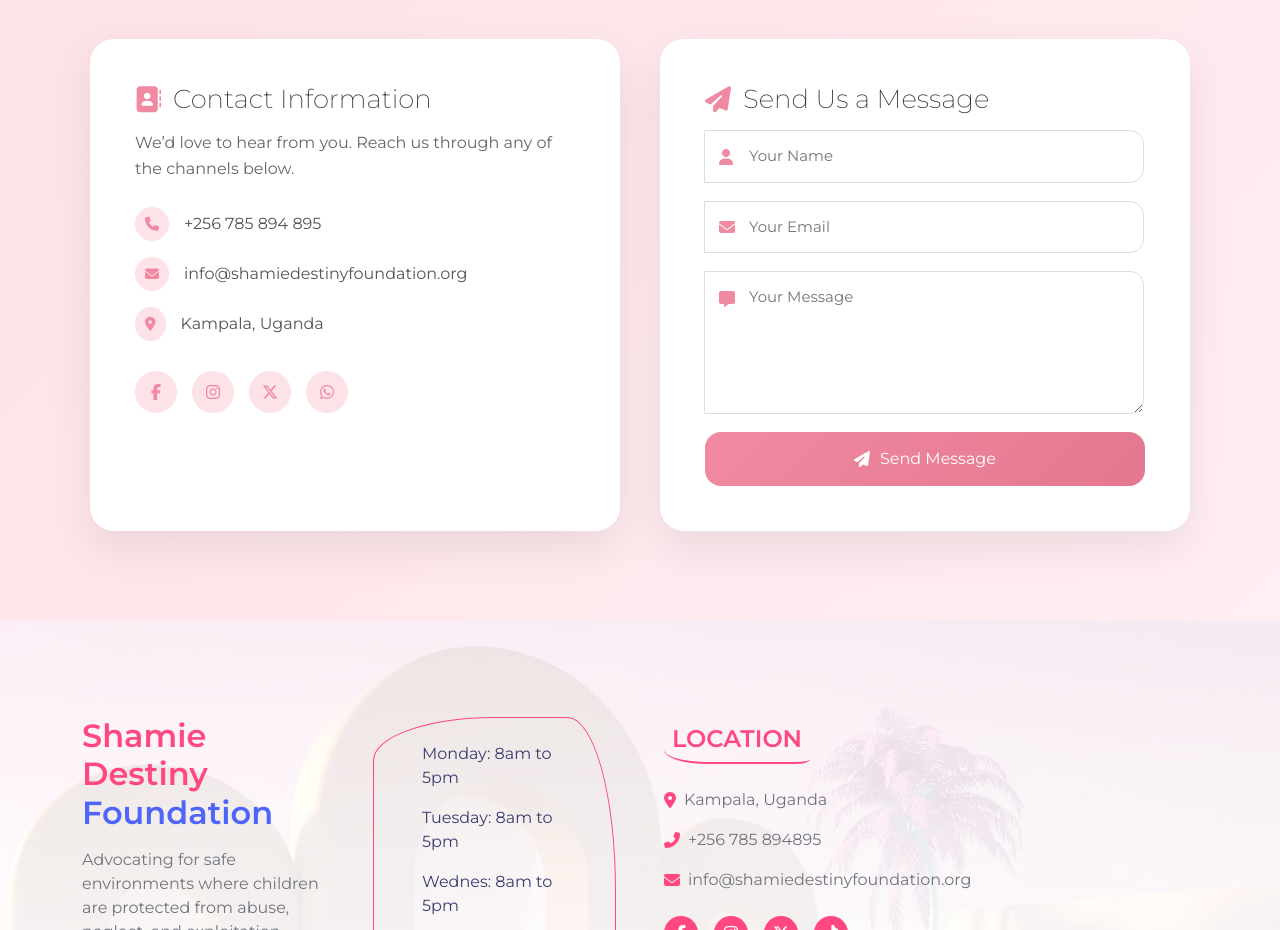
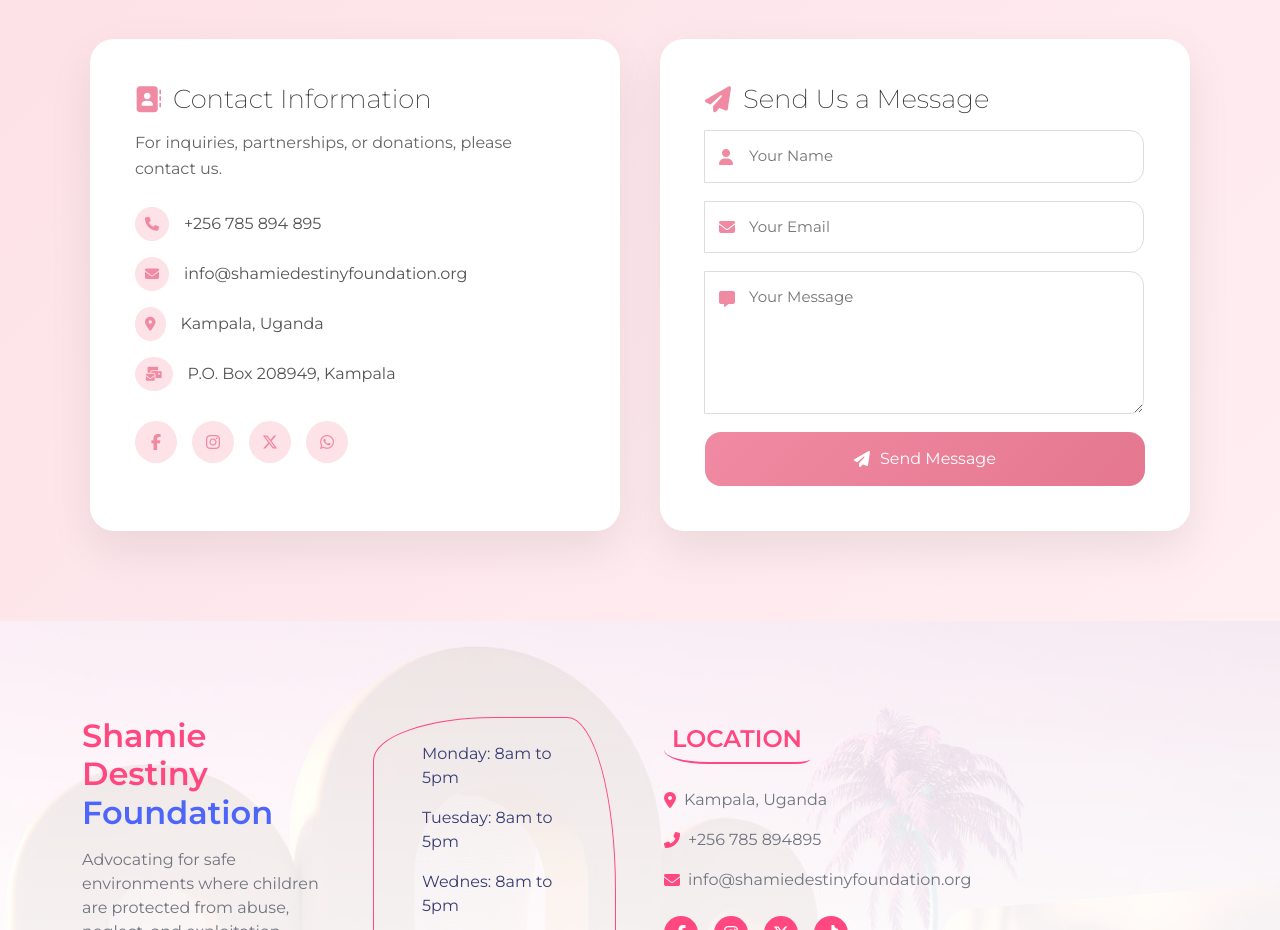
Before and after one commit to Shamiedestinyfoundation/shamiedestinyfoundation, a plain HTML site: page index.html in a window 1280 px wide. Shown: the part 6160-7090 px from the top of the page. Drawn offline with nearby package versions, Linux system fonts and the light colour scheme.

Commit message:
Update index.html

```diff
--- a/index.html
+++ b/index.html
@@ -990,29 +990,55 @@
       </h2>
 
       <p class="card-intro">
-        We’d love to hear from you. Reach us through any of the channels below.
+        For inquiries, partnerships, or donations, please contact us.
       </p>
 
       <ul class="contact-list">
         <li>
           <i class="fas fa-phone"></i>
-          <span>+256 785 894 895</span>
+          <span>
+            <a href="tel:+256785894895" style="color: inherit; text-decoration: none;">
+              +256 785 894 895
+            </a>
+          </span>
         </li>
+
         <li>
           <i class="fas fa-envelope"></i>
-          <span>info@shamiedestinyfoundation.org</span>
+          <span>
+            <a href="mailto:info@shamiedestinyfoundation.org" style="color: inherit; text-decoration: none;">
+              info@shamiedestinyfoundation.org
+            </a>
+          </span>
         </li>
+
         <li>
           <i class="fas fa-location-dot"></i>
           <span>Kampala, Uganda</span>
         </li>
+
+        <li>
+          <i class="fas fa-mail-bulk"></i>
+          <span>P.O. Box 208949, Kampala</span>
+        </li>
       </ul>
 
       <div class="social-icons">
-        <a href="#"><i class="fab fa-facebook-f"></i></a>
-        <a href="#"><i class="fab fa-instagram"></i></a>
-        <a href="#"><i class="fab fa-x-twitter"></i></a>
-        <a href="#"><i class="fab fa-whatsapp"></i></a>
+        <a href="#" aria-label="Facebook">
+          <i class="fab fa-facebook-f"></i>
+        </a>
+
+        <a href="#" aria-label="Instagram">
+          <i class="fab fa-instagram"></i>
+        </a>
+
+        <a href="#" aria-label="X (Twitter)">
+          <i class="fab fa-x-twitter"></i>
+        </a>
+
+        <a href="https://wa.me/256785894895" target="_blank" aria-label="WhatsApp">
+          <i class="fab fa-whatsapp"></i>
+        </a>
       </div>
     </div>
 
@@ -1023,29 +1049,51 @@
         Send Us a Message
       </h2>
 
-<form name="contact" method="POST" action="/success.html" data-netlify="true" data-netlify-honeypot="bot-field">
+      <form
+        name="contact"
+        method="POST"
+        action="/success.html"
+        data-netlify="true"
+        data-netlify-honeypot="bot-field"
+      >
 
         <input type="hidden" name="form-name" value="contact">
 
         <p style="display:none;">
-    <label>Don't fill this out if you're human:
+          <label>
+            Don't fill this out if you're human:
             <input name="bot-field">
           </label>
         </p>
 
         <div class="input-group">
           <i class="fas fa-user"></i>
-    <input type="text" name="name" placeholder="Your Name" required>
+          <input
+            type="text"
+            name="name"
+            placeholder="Your Name"
+            required
+          >
         </div>
 
         <div class="input-group">
           <i class="fas fa-envelope"></i>
-    <input type="email" name="email" placeholder="Your Email" required>
+          <input
+            type="email"
+            name="email"
+            placeholder="Your Email"
+            required
+          >
         </div>
 
         <div class="input-group textarea-group">
           <i class="fas fa-message"></i>
-    <textarea name="message" rows="5" placeholder="Your Message" required></textarea>
+          <textarea
+            name="message"
+            rows="5"
+            placeholder="Your Message"
+            required
+          ></textarea>
         </div>
 
         <button type="submit">
@@ -1054,7 +1102,6 @@
         </button>
 
       </form>
-
     </div>
 
   </div>
```
Lines whose indentation alone changed are shown as unchanged.
